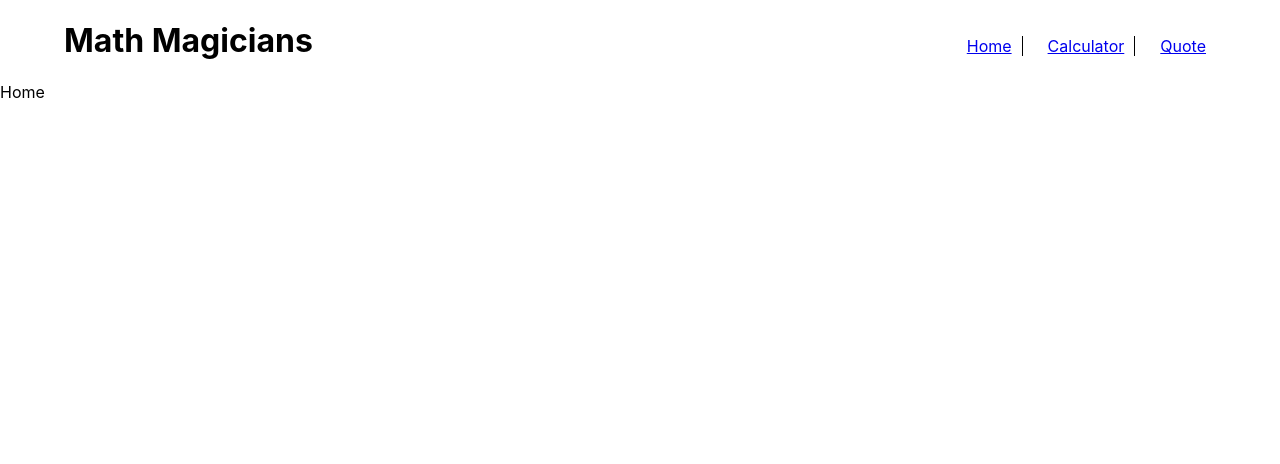
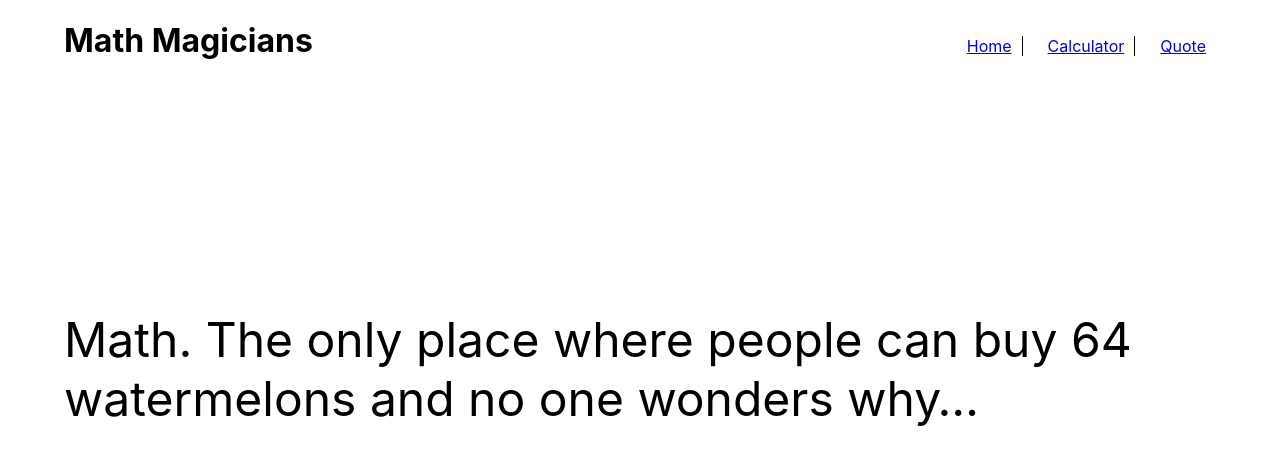
Before and after one commit to huseyinbiyik/math-magicians, a React (Create React App) app: page /quote in a window 1280 px wide. Shown: the top 464 px of the page. Built offline with nearby package versions, Linux system fonts and the light colour scheme.

Commit message:
Add styling to quote page

```diff
--- a/src/components/Calculator.js
+++ b/src/components/Calculator.js
@@ -1,5 +1,5 @@
 import React, { useState } from "react";
-import "../css/Calculator.css";
+import "./Calculator.css";
 import calculate from "../logic/calculate";
 
 const Calculator = () => {
--- /dev/null
+++ b/src/components/Quote.css
@@ -0,0 +1,11 @@
+.quote-section {
+  width: 90%;
+  display: flex;
+  justify-content: center;
+  align-items: center;
+  margin: 180px auto;
+}
+
+.quote-section > p {
+  font-size: 48px;
+}
--- a/src/components/Quote.js
+++ b/src/components/Quote.js
@@ -1,9 +1,15 @@
-import React from 'react'
+import React from "react";
+import './Quote.css'
 
 const Quote = () => {
   return (
-    <div>Home</div>
-  )
-}
+    <section className="quote-section">
+      <p>
+        Math. The only place where people can buy 64 watermelons and no one
+        wonders why…
+      </p>
+    </section>
+  );
+};
 
 export default Quote;
```
Also changed, not shown: src/components/Calculator.css (renamed from src/css/Calculator.css).
